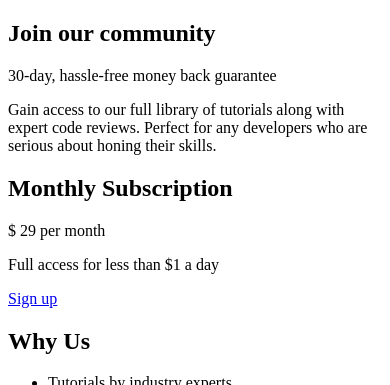
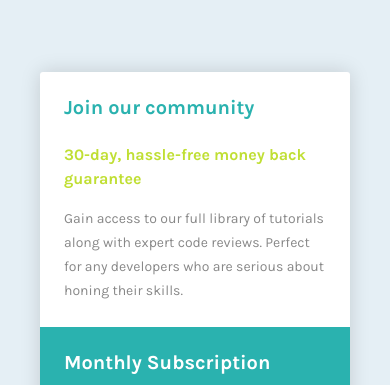
Before and after one commit to Road-to-Frontend-Mentor-master/single-price-grid-component, a plain HTML site: page index.html in a window 390 px wide. Shown: the top 385 px of the page. Drawn offline with Linux system fonts and the light colour scheme.

Commit message:
Se añaden los estilos y el responsive

```diff
--- a/index.html
+++ b/index.html
@@ -4,20 +4,22 @@
   <meta charset="UTF-8">
   <meta http-equiv="X-UA-Compatible" content="IE=edge">
   <meta name="viewport" content="width=device-width, initial-scale=1.0">
+  <link rel="preconnect" href="https://fonts.gstatic.com">
+  <link href="https://fonts.googleapis.com/css2?family=Karla:wght@400;700&display=swap" rel="stylesheet">
   <link rel="stylesheet" href="stylesheets/styles.css">
   <title>Single price grid component</title>
 </head>
 <body>
-  <main>
-    <section class="section">
+  <main class="main">
+    <section class="section join-community">
       <h2 class="title is-primary">Join our community</h2>
-      <p class="paragraph is-big is-accent">30-day, hassle-free money back guarantee</p>
+      <p class="paragraph is-big is-accent subtitle">30-day, hassle-free money back guarantee</p>
       <p class="paragraph">
         Gain access to our full library of tutorials along with expert code reviews.
         Perfect for any developers who are serious about honing their skills.
       </p>
     </section>
-    <section class="section is-primary">
+    <section class="section is-primary monthly-description">
       <h2 class="title is-on-primary">Monthly Subscription</h2>
       <p class="paragraph is-white periocity">
         <span class="currency">$</span>
@@ -29,7 +31,7 @@
       </p>
       <a href="#" class="button is-accent">Sign up</a>
     </section>
-    <section class="section is-primary-light">
+    <section class="section is-primary-light why-us">
       <h2 class="title is-on-primary">Why Us</h2>
       <ul class="list">
         <li class="item-list">Tutorials by industry experts</li>
--- a/stylesheets/styles.css
+++ b/stylesheets/styles.css
@@ -0,0 +1,155 @@
+:root {
+  --cyan: hsl(179, 62%, 43%);
+  --bright-yellow: hsl(71, 73%, 54%);
+  --light-gray: hsl(204, 43%, 93%);
+  --grayish-blue: hsl(218, 22%, 67%);
+  --primary-font: 'Karla', sans-serif;
+  --cyan-light: #4abebd;
+  --on-primary: #ffffff;
+}
+
+* {
+  box-sizing: border-box;
+  font-family: var(--primary-font);
+}
+
+body {
+  padding: 4rem 2rem;
+  background-color: var(--light-gray);
+}
+
+ul {
+  list-style: none;
+  padding: 0;
+}
+
+a {
+  text-decoration: none;
+}
+
+h1, h2, p {
+  margin: 0;
+}
+
+.main {
+  background-color: #ffffff;
+  box-shadow: 0 0 20px rgba(0, 0, 0, .15);
+  border-radius: 3px;
+  overflow: hidden;
+}
+
+@media screen and (min-width: 768px) {
+  .main {
+    display: flex;
+    flex-wrap: wrap;
+    max-width: 600px;
+    margin: 0 auto;
+  }
+}
+
+.title {
+  margin-bottom: 1.5rem;
+  font-size: 20px;
+  font-weight: 700;
+}
+
+.title.is-primary {
+  color: var(--cyan);
+}
+
+.paragraph,
+.item-list {
+  font-size: 14px;
+}
+
+.paragraph {
+  line-height: 24px;
+}
+
+.subtitle {
+  margin-bottom: 1rem;
+  font-weight: 700;
+  line-height: 24px;
+  font-size: 16px;
+}
+
+.subtitle.is-accent {
+  color: var(--bright-yellow);
+}
+
+.section {
+  padding: 1.5rem;
+}
+
+.join-community .paragraph:last-of-type {
+  color: #888888;
+}
+
+.section.is-primary,
+.section.is-primary-light {
+  color: var(--on-primary);
+}
+
+.section.is-primary {
+  background-color: var(--cyan);
+}
+
+.section.is-primary-light {
+  background-color: var(--cyan-light);
+}
+
+.button {
+  display: inline-block;
+  padding: 1rem;
+  width: 100%;
+  text-align: center;
+  border-radius: 5px;
+  box-shadow: 0 3px 15px rgba(0, 0, 0, .15);
+}
+
+.button.is-accent {
+  background-color: var(--bright-yellow);
+  color: #ffffff;
+}
+
+.periocity {
+  display: flex;
+  align-items: center;
+  margin-bottom: .5rem;
+}
+
+.periocity .currency,
+.periocity .price {
+  font-size: 32px;
+  font-weight: 700;
+}
+
+.periocity .price { margin-right: 0.5rem }
+
+.periocity .periocity {
+  color: #ffffffaa;
+  margin-bottom: 0;
+}
+
+.monthly-description .paragraph:last-of-type {
+  margin-bottom: 1.5rem;
+}
+
+.why-us .list {
+  color: #ffffffaa;
+}
+
+.item-list:not(:last-child) {
+  margin-bottom: 0.25rem;
+}
+
+@media screen and (min-width: 768px) {
+  .join-us {
+    width: 100%;
+  }
+
+  .monthly-description,
+  .why-us {
+    width: 50%;
+  }
+}
```
